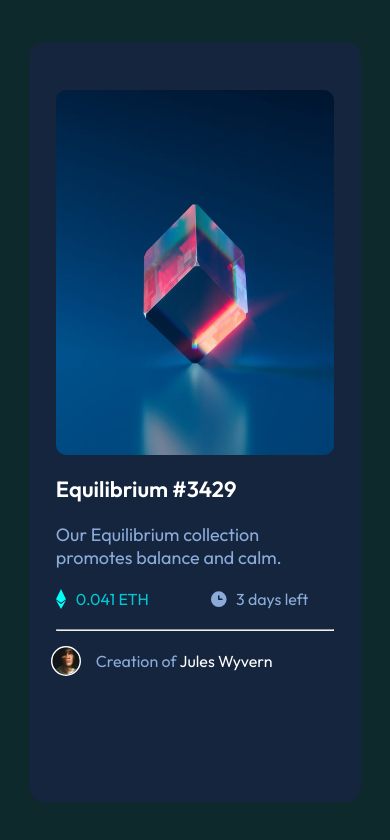
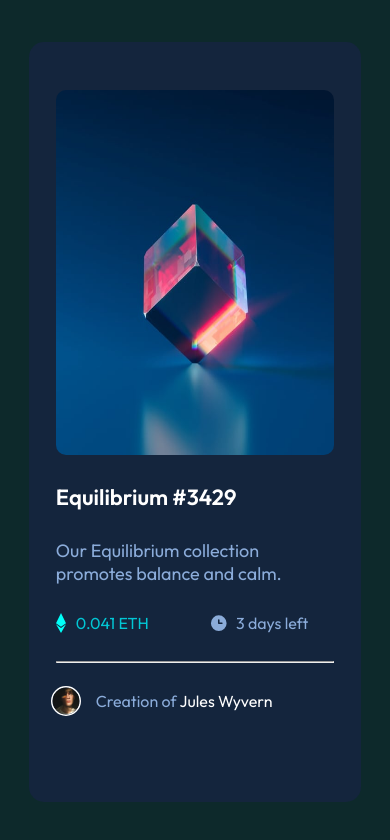
Before and after one commit to Tissyashri77/nft-preview-card-component, a plain HTML site: page index.html in a window 390 px wide. Drawn offline with Linux system fonts and the light colour scheme.

Commit message:
mobile changes

```diff
--- a/style.css
+++ b/style.css
@@ -96,7 +96,6 @@ body{
 
 
 hr{
-    /* border-top: 0.5px solid hsl(214, 18%, 43%); */
     height: 0.1px;
     background-color: hsl(215, 51%, 70%);
 }
@@ -142,6 +141,9 @@ span:hover{
         height: 90%;
     }
 
+    .card-content{
+        gap: 28px;
+    }
     .price {
         gap: 60px;
     }
```
